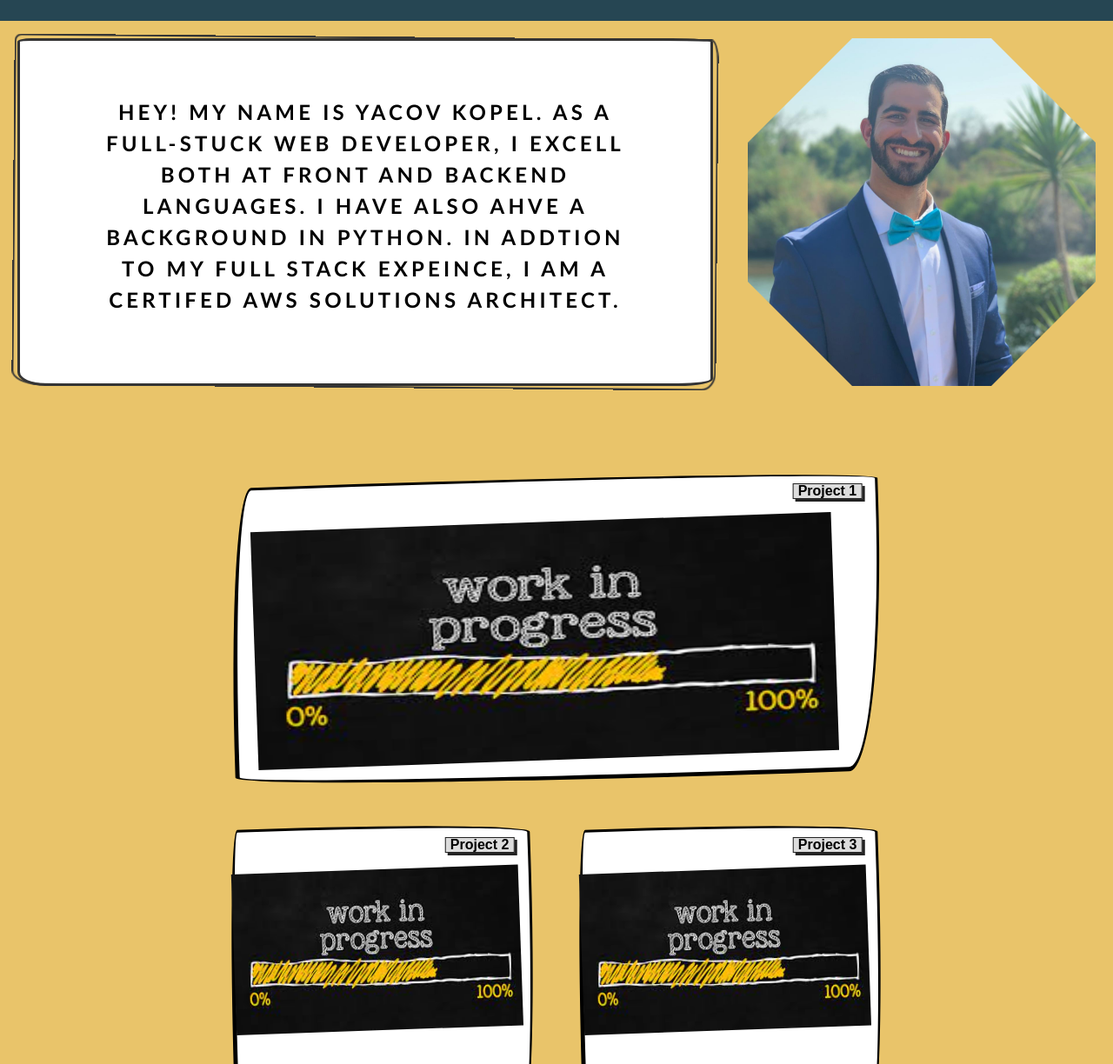
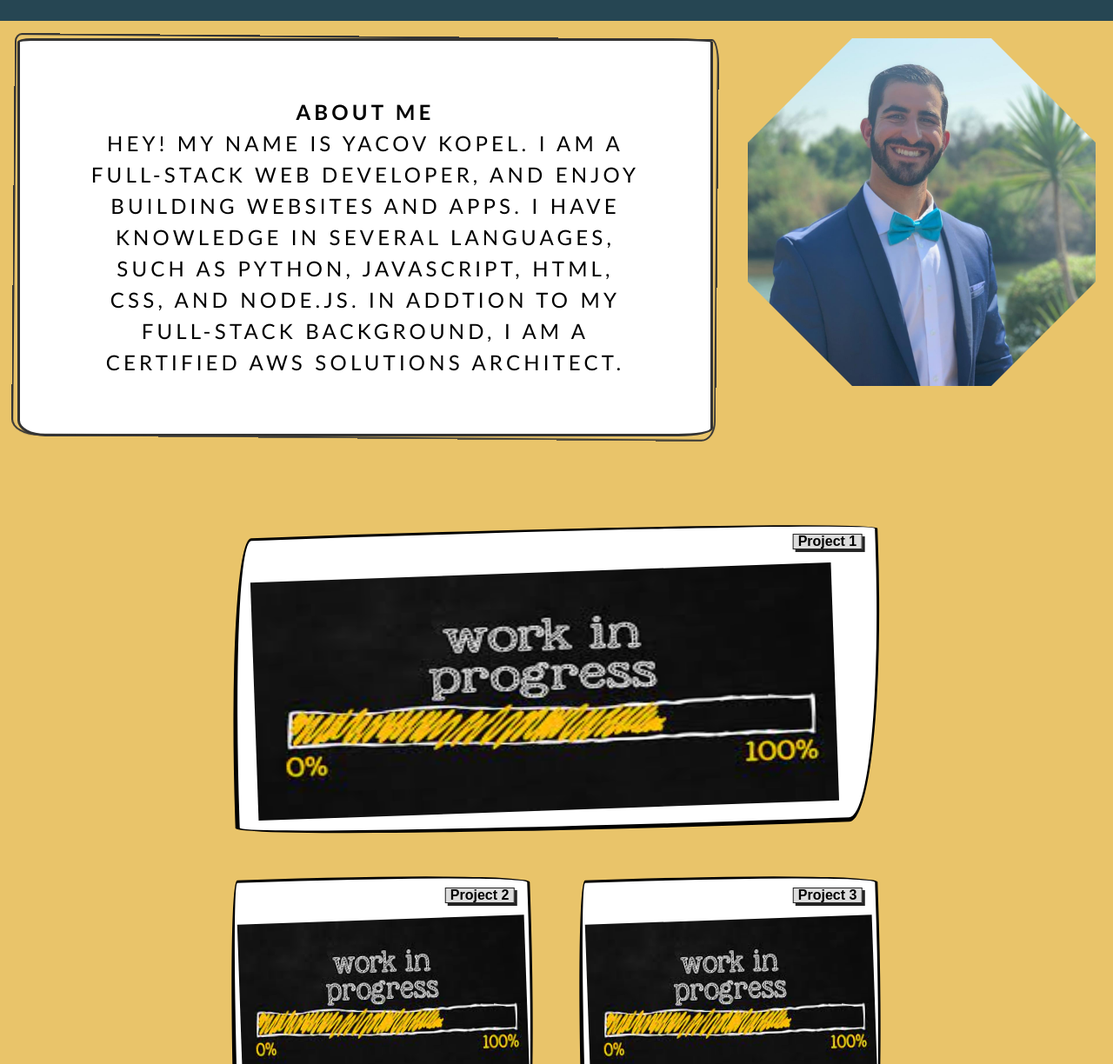
Before and after one commit to YacovKopel/My_Profile, a plain HTML site: page index.html in a window 1280 px wide. Shown: the part 76-1300 px from the top of the page at 87% size. Drawn offline with Linux system fonts and the light colour scheme.

Commit message:
final touch up to HTML and CSS

```diff
--- a/css/styles.css
+++ b/css/styles.css
@@ -2,12 +2,14 @@
     --dark:#264653;
     --light:#2a9d8f;
 }
+
 * {
     box-sizing: border-box;
     padding: 0;
     margin: 0;
 
 }
+
 header {
     padding: 30px;
     width: 100%;
@@ -19,6 +21,7 @@ header {
     justify-content: space-between;
     align-items: center;
 }
+
 header nav {
     margin-right: 20px;
     float: right;
@@ -39,9 +42,11 @@ a {
     color: var(--light);
     text-decoration: none;
 }
+
 main{
     background-color: #e9c46a;
 }
+
 .intro{
     display: flex;
     flex-wrap: wrap;
@@ -49,7 +54,8 @@ main{
     justify-content: space-evenly;
     padding-bottom: 60px;
 }
-.intro h2{
+
+.intro p{
     font-family: 'Gill Sans', 'Gill Sans MT', Calibri, 'Trebuchet MS', sans-serif;
     text-align: center;
     width: 60%;
@@ -67,7 +73,8 @@ main{
     flex: 2 1 400px;
     margin: 20px;
 }
-.intro h2::before {
+
+.intro p::before {
     content: '';
     border: 2px solid #353535;
     display: block;
@@ -122,6 +129,7 @@ main{
 img{
     width: 330px;
     height: 185px;
+    margin-left: 7px;
 }
 
 .project1sec{
@@ -137,12 +145,18 @@ img{
     height:350px;
 
 }
+
+img{
+    width: 330px;
+    height: 185px;
+    margin-left: 7px;
+}
+
 #project1{
     width: 90%;
     height: 80%;
     margin-left: 22px;
 }
-
 
 .restofprojects{
     display: flex;
@@ -181,7 +195,7 @@ footer ul li{
         align-content: space-around;
         align-items: center;
     }
-    .intro h2{
+    .intro p{
         width: 90%;
     }
     .intro img{
--- a/index.html
+++ b/index.html
@@ -17,37 +17,44 @@
             <li><a href="#contactme">Contact Me</a></li>
         </ul>
     </nav>
-
 </header>
 
 <main>
     <section class="intro">
-        <h2>Hey!  My name is Yacov Kopel. As a full-stuck web developer, I excell both at front and backend languages. I have also ahve a background in python.
-            in addtion to my Full stack expeince, I am a certifed AWS Solutions Architect. </h2>
+        <p><strong>About Me</strong> <br> Hey!  My name is Yacov Kopel. I am a Full-stack web developer, and enjoy building websites and apps.
+            I have knowledge in several languages, such as Python, JavaScript, HTML, CSS, and Node.js.
+            In addtion to my Full-stack background, I am a certified AWS Solutions Architect.</p>
         <img class="shape-outer shape inner octagon" src="css/images/profile.jpg.jpg" alt="My profile picture">
     </section>
+
     <article class="project1sec">
+
         <section class="box box2">
             <h2 class="evenboxinner">Project 1</h2>
             <img id="project1" src="css/images/workinprogress.jpg" alt="project 1 image">
         </section>
+
     </article>
 
     <section class="restofprojects">
+
         <section class="box box2">
             <h2 class="evenboxinner">Project 2</h2>
             <img src="css/images/workinprogress.jpg" alt="project 2 image">
         </section>
+
         <section class="box box2">
             <h2 class="evenboxinner">Project 3</h2>
             <img src="css/images/workinprogress.jpg" alt="project 3 image">
         </section>
+
     </section>
 </main>
+
 <footer id="contactme">
     <ul>
-        <li><a href="https://www.github.com/YacovKopel"></a>Github</li>
-        <li><a href="https://www.linkedin.com/in/yacov-kopel-2b888280"></a>LinkedIn</li>
+        <li><a href="https://www.github.com/YacovKopel">Github</a></li>
+        <li><a href="https://www.linkedin.com/in/yacov-kopel-2b888280">LinkedIn</a></li>
         <li>Mobile (818) 689-0424</li>
     </ul>
 </footer>
```
